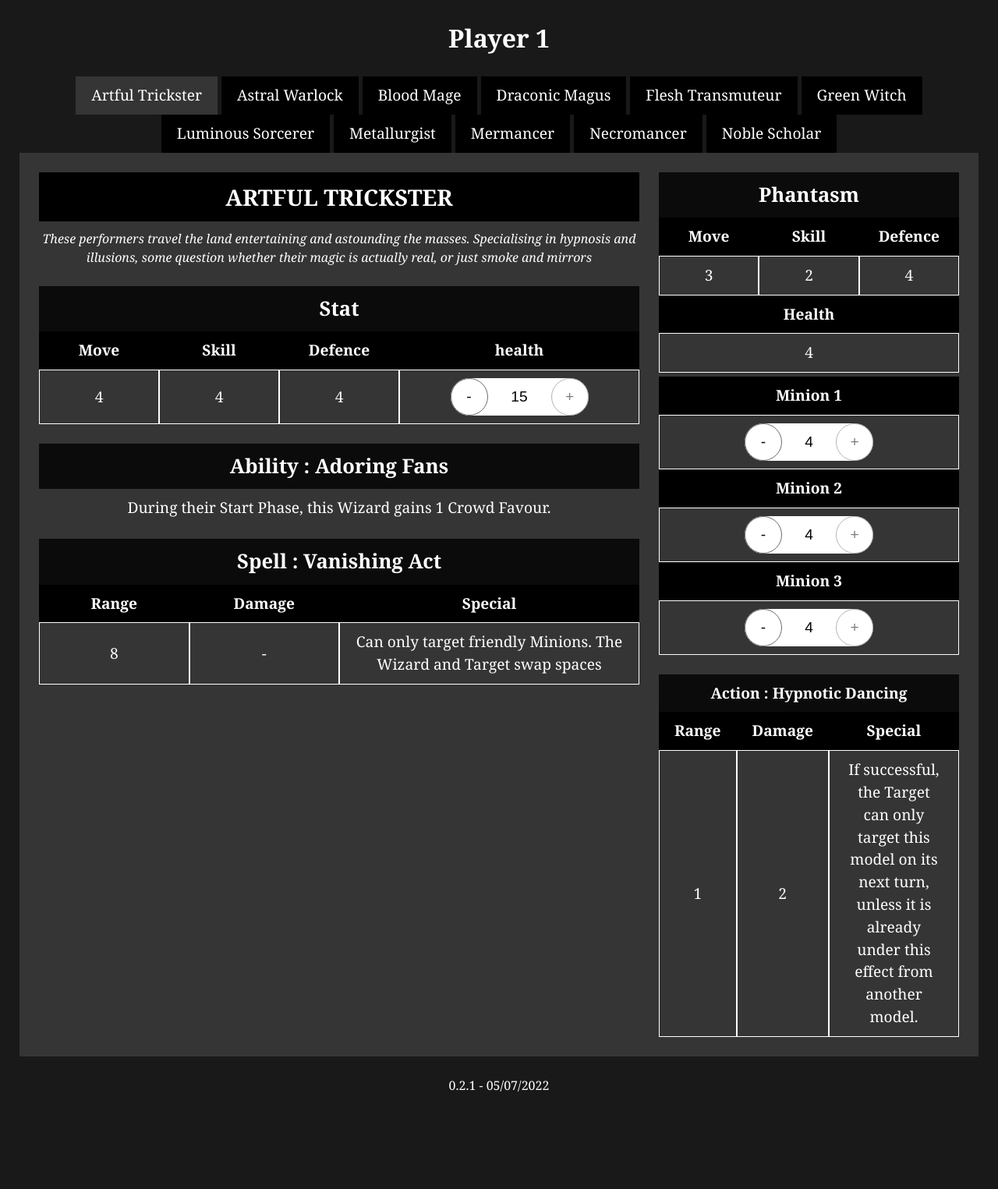
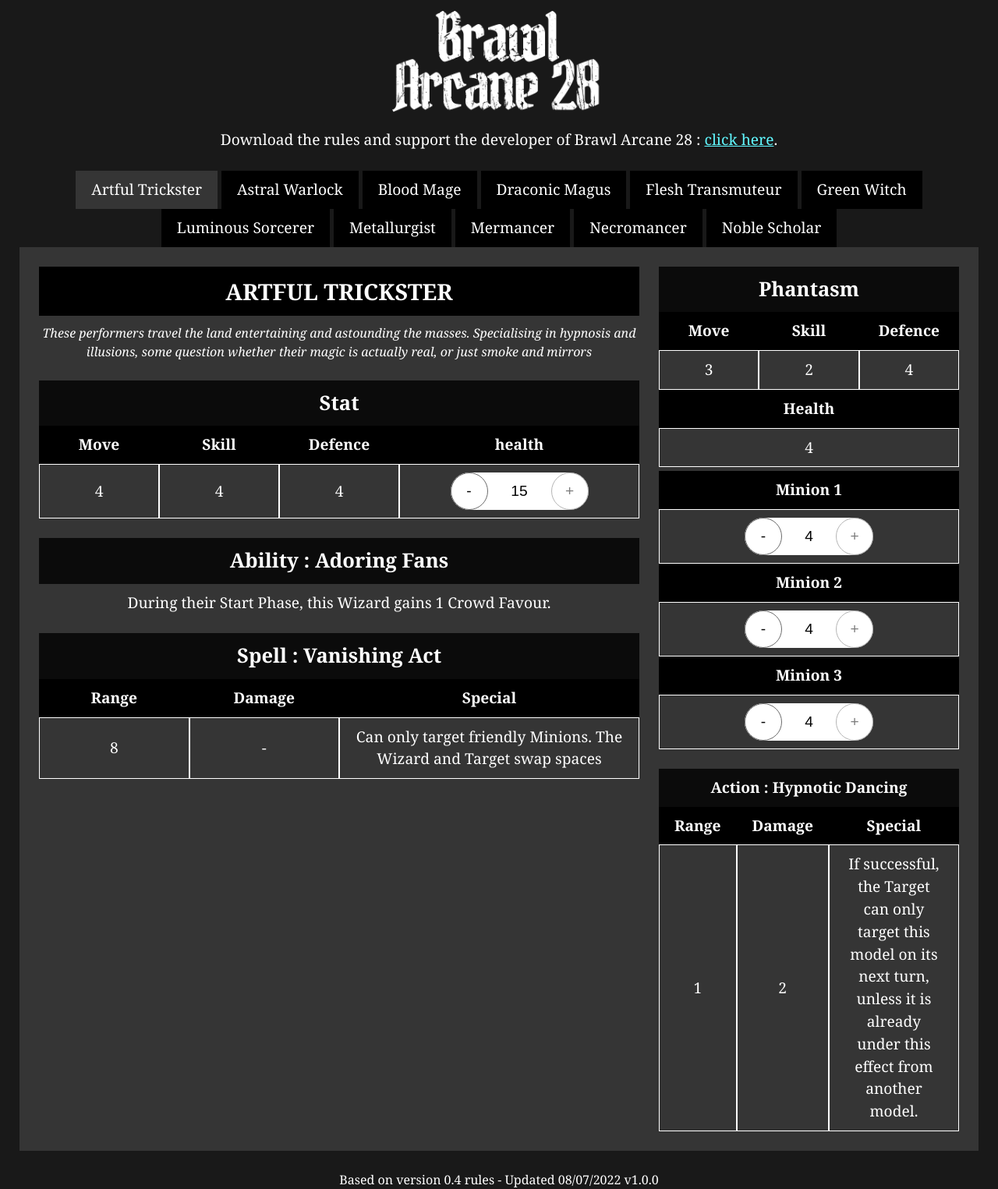
Before and after one commit to MaximeJannot/brawlarcanecards, a Jekyll site: the page built from index.html, in a window 1280 px wide. Shown: the whole page at 78% size. Built offline with Jekyll 4.4.1, drawn with Linux system fonts in a browser that asks for light colours; before the commit the page ends 1404 px from its top, so only the background shows below that.

```diff
--- a/_includes/footer.html
+++ b/_includes/footer.html
@@ -1 +1 @@
-<footer role="contentinfo">0.2.1 - 05/07/2022</footer>
+<footer role="contentinfo">Based on version 0.4 rules - Updated 08/07/2022 v1.0.0</footer>
--- a/_includes/head.html
+++ b/_includes/head.html
@@ -2,6 +2,7 @@
     <meta charset="utf-8">
     <meta name="viewport" content="width=device-width"/>
     <title>{{page.title}}</title>
+    <link rel="icon" type="image/png" href="{{site.url}}/assets/images/favicon.png" />
     <link rel="stylesheet" href="{{site.url}}/assets/reset.css">
     <link rel="stylesheet" href="{{site.url}}/assets/style.css">
 </head>
--- a/assets/style.css
+++ b/assets/style.css
@@ -26,6 +26,17 @@ button,
 .js-tablist {
 	font-size: 1.2rem;
 }
+a {
+	color: #61f8ff;
+}
+a:hover,
+a:focus {
+	color: #bffcff;
+}
+
+header img {
+	max-width: 300px;
+}
 
 .row {
 	display: flex;
@@ -48,6 +59,7 @@ button,
 .tabs__link {
 	display: inline-block;
 	padding: 10px 20px;
+	color: #fff;
 	background: #000;
 	cursor: pointer;
 }
--- a/index.html
+++ b/index.html
@@ -2,10 +2,13 @@
 layout: default
 title: Fiche de jeu pour Brawl Arcane 28
 ---
-
+<header>
+	<h1><img src="{{site.url}}/assets/images/logo_transparent.png" alt="Brawl Arcane 28"></h1>
+	<p>Download the rules and support the developer of Brawl Arcane 28 : <a href="https://brettfp.itch.io/brawl-arcane-28">click here</a>.</p>
+</header>
 <div class="row">
 	<div class="column-1_1">
-		<h2>Player 1</h2>
+		<!-- <h2>Player 1</h2> -->
 		{% include onglet.html player="playerone" %}
 	</div>
 	<!-- <div class="column-1_2">
```
Also changed, not shown: README.md (added), assets/images/favicon.png (added), assets/images/logo_transparent.png (added).
